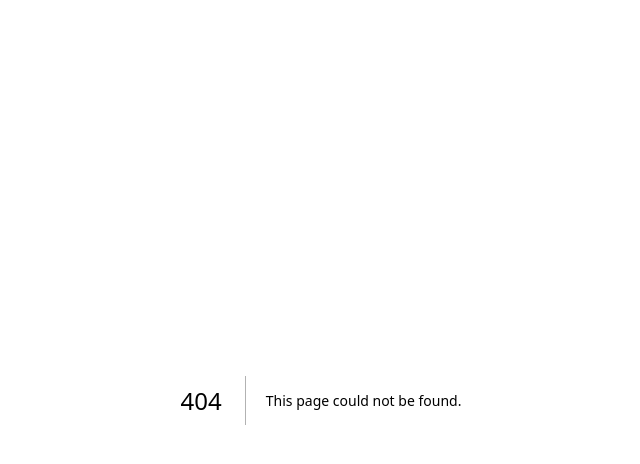
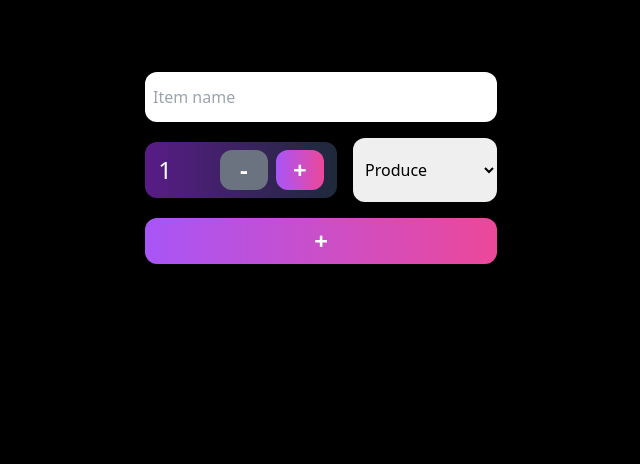
Before and after one commit to caddelacruz/cprg306-assignments, a Next.js app: page /week-5 in a window 1280 px wide. Before the commit this address had no page. Shown: the top 464 px of the page, without its empty margins (319-959 px from the left). Built offline with nearby package versions, Linux system fonts and the light colour scheme.

Commit message:
Adding Name and Category
Adding item product name, its category and submit button to add item on the list.

```diff
--- a/app/page.js
+++ b/app/page.js
@@ -10,6 +10,7 @@
             <Link href="/week-2">Week 2 Assignment</Link>
             <p><Link href="/week-3">Week 3 Assignment</Link></p>
             <p><Link href="/week-4">Week 4 Assignment</Link></p>
+            <p><Link href="/week-5">Week 5 Assignment</Link></p>
           </p>
         </ul>
       </header>
--- a/app/week-4/new-item.js
+++ b/app/week-4/new-item.js
@@ -4,7 +4,6 @@
 
 export default function NewItem() {
     const [quantity, setQuantity] = useState(1);   // Initializing count to
-    const [activeButton, setActiveButton] = useState(null);  // To track which button is active
 
     // Increment by 1 not exceeding to 20
     const increment = () => {
--- /dev/null
+++ b/app/week-5/new-item.js
@@ -0,0 +1,110 @@
+"use client"
+
+import { useState }  from "react";
+
+export default function NewItem() {
+    const [quantity, setQuantity] = useState(1);   // Initializing count to
+    const [name, setName] = useState(""); // name field initially set to empty
+    const [category, setCategory] = useState("produce");   // category field initially set to "Produce"
+
+    // Increment by 1 not exceeding to 20
+    const increment = () => {
+        if (quantity < 20) {
+        setQuantity(quantity +1);  // Set increment to 1
+        }
+
+    };
+
+    // Decrement by 1 not going below 1
+    const decrement = () => {
+        if (quantity > 1) {
+        setQuantity(quantity -1); // Set decrement to 1
+        }
+    };
+
+    // To prevent a form from doing its default action
+    const submitFunction = (event) => {
+        event.preventDefault();
+
+        // Creating an object with the current values
+        const item = {
+            name,
+            quantity,
+            category,
+        };
+
+        console.log(item);
+
+        alert(`Name: ${name}\nQuantity: ${quantity}\nCategory: ${category}`);
+
+        // Reset the state variables to their initial values
+        setName("");
+        setQuantity(1);
+        setCategory("produce");
+    };
+
+    return (
+        <form onSubmit={submitFunction} className="flex flex-col justify-center items-center h-56 w-96 mx-auto mt-10 p-4">
+            {/* Name Field */}
+            <input
+                type="text"
+                placeholder="Item name"
+                value={name}
+                onChange={(event) => setName(event.target.value)}
+                required
+                className="h-16 w-full p-2 rounded-xl mb-4"
+            />
+
+            {/* Container for Quantity Controls and Category Field */}
+            <div className="flex items-center w-full mb-4">
+                {/* Gradient Box for Quantity, Decrement, and Increment */}
+                <div className="bg-gradient-to-r from-purple-900 to-slate-800 flex justify-center items-center h-14 w-56 mx-auto rounded-xl">
+                    <p className="text-white text-2xl mr-12">{quantity}</p>
+                    <button
+                        type="button"
+                        onClick={decrement}
+                        className={`text-white text-2xl font-bold h-10 w-12 rounded-xl mr-2 ${quantity === 1 ? "bg-gray-500" : "bg-gradient-to-r from-purple-500 to-pink-500 hover:from-pink-500 hover:to-yellow-500"}`}
+                        disabled={quantity === 1}
+                    >
+                        -
+                    </button>
+
+                    <button
+                        type="button"
+                        onClick={increment}
+                        className="bg-gradient-to-r from-purple-500 to-pink-500 hover:from-pink-500 hover:to-yellow-500 text-white text-2xl font-bold h-10 w-12 rounded-xl"
+                    >
+                        +
+                    </button>
+                </div>
+
+                {/* Category Field */}
+                <select
+                    value={category}
+                    onChange={(event) => setCategory(event.target.value)}
+                    className="h-16 w-36 p-2 rounded-xl ml-4"
+                >
+                    <option value="produce">Produce</option>
+                    <option value="dairy">Dairy</option>
+                    <option value="bakery">Bakery</option>
+                    <option value="meat">Meat</option>
+                    <option value="frozen">Frozen Foods</option>
+                    <option value="canned">Canned Goods</option>
+                    <option value="dry">Dry Goods</option>
+                    <option value="beverages">Beverages</option>
+                    <option value="snacks">Snacks</option>
+                    <option value="household">Household</option>
+                    <option value="other">Other</option>
+                </select>
+            </div>
+
+            {/* Submit Button */}
+            <button
+                type="submit"
+                className="bg-gradient-to-r from-purple-500 to-pink-500 text-white text-2xl font-bold h-16 w-full rounded-xl"
+            >
+                +
+            </button>
+        </form>
+    );
+}
--- /dev/null
+++ b/app/week-5/page.js
@@ -0,0 +1,9 @@
+import NewItem from "./new-item";
+
+export default function Page() {
+    return (
+        <main className="bg-black min-h-screen p-4">
+            <NewItem />
+        </main>
+    )
+}
```
